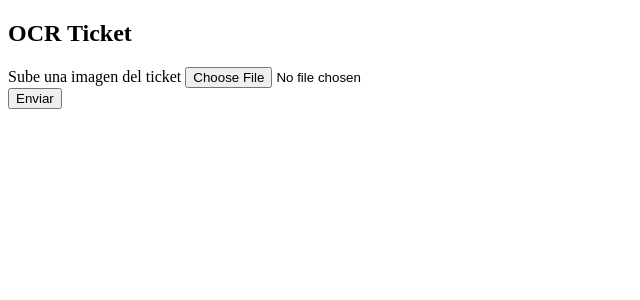
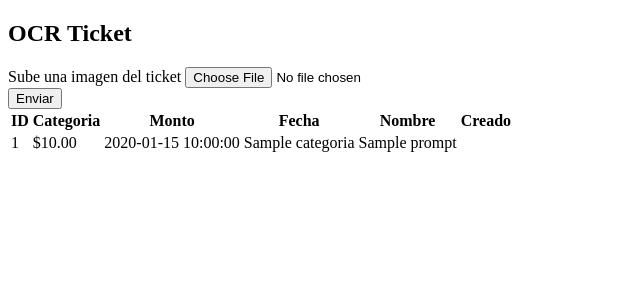
Before and after one commit to ignacioz21/GestorGastosIA, a Flask app: template src/templates/prueba3.html in a window 1280 px wide. Shown: the part 44-344 px from the top of the page, without its empty margins (0-640 px from the left). Run offline with Flask 3, Linux system fonts and the light colour scheme; the template is opened without the code that fills it: most values are stand-ins (such as "Sample title", 1, 10 or a date in 2020).

Commit message:
Table in page "prueba3.html" updated

```diff
--- a/src/templates/prueba3.html
+++ b/src/templates/prueba3.html
@@ -14,5 +14,28 @@
                    required>
     </div>
     <button type="submit" class="btn btn-primary">Enviar</button>
+    <table class="table-stripped">
+                <thead>
+                    <tr>
+                        <th>ID</th>
+                        <th>Categoria</th>
+                        <th>Monto</th>
+                        <th>Fecha</th>
+                        <th>Nombre</th>
+                        <th>Creado</th>
+                    </tr>
+                </thead>
+                <tbody>
+                    {% for expense in expenses %}
+                        <tr>
+                            <td>{{ expense.id }}</td>
+                            <td>${{ "%.2f"|format(expense.amount|float) }}</td>
+                            <td>{{ expense.date }}</td>
+                            <td>{{ expense.categoria }}</td>
+                            <td>{{ expense.prompt }}</td>
+                        </tr>
+                    {% endfor %}
+                </tbody>
+            </table>
 </form>
 {% endblock %}
```
